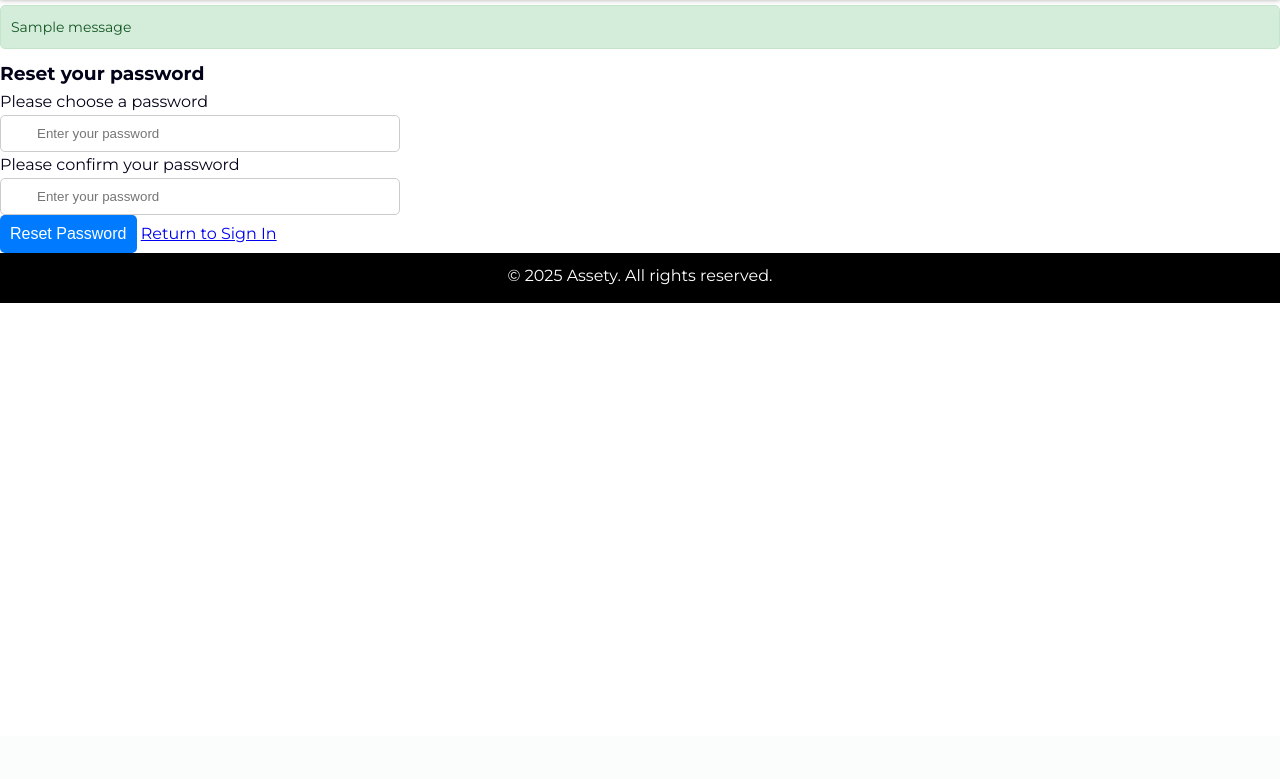
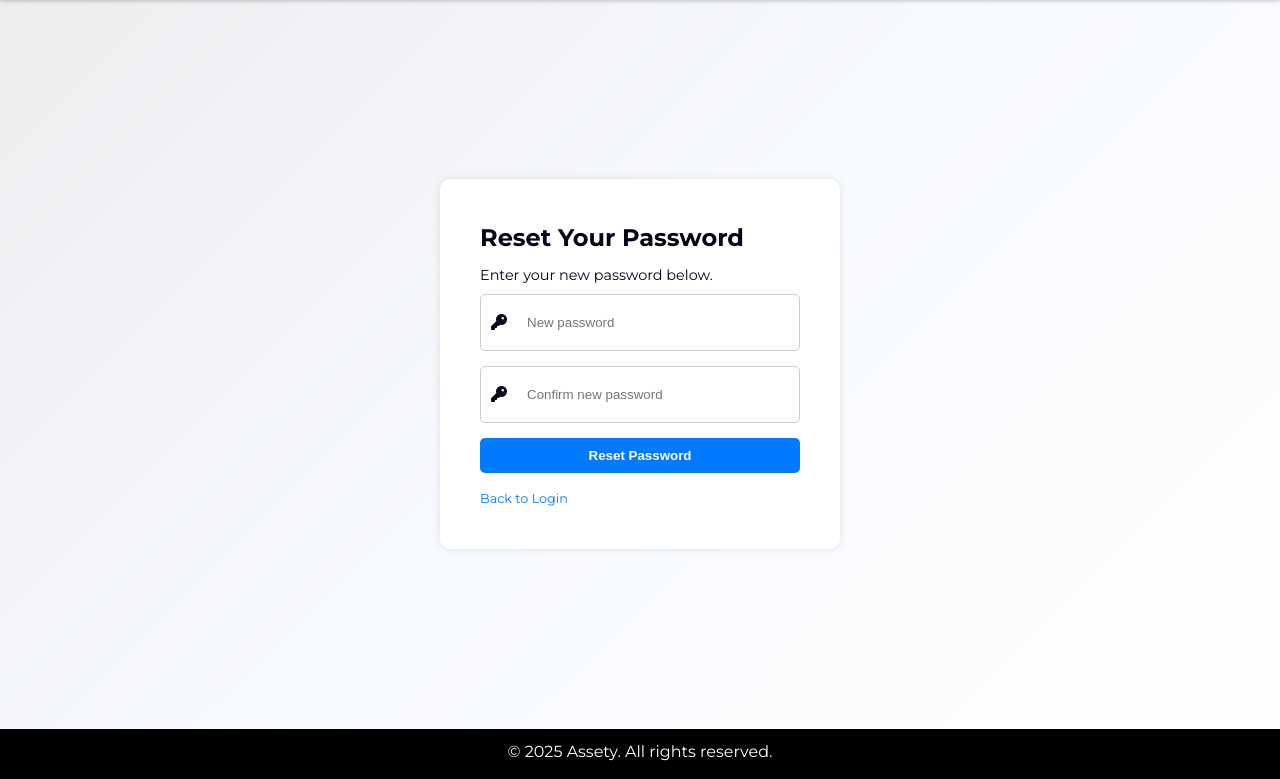
Before and after one commit to Bonzay993/Assety, a Flask app: template templates/reset-password.html in a window 1280 px wide. Shown: the part 64-843 px from the top of the page. Before the commit the page ends 367 px from the top, so only its background shows below. Run offline with Flask 3, Linux system fonts and the light colour scheme; the template is opened without the code that fills it, so the values that code supplies are empty; one stand-in notice (Sample message) is shown; parts of the project's set-up code (start-up, migrations or seed data) failed here and were passed over; some libraries are stand-ins or nearby versions.

Commit message:
Updated the html of the reset password form

```diff
--- a/templates/reset-password.html
+++ b/templates/reset-password.html
@@ -1,31 +1,34 @@
 {% extends "index.html" %}
+
 {% block content %}
 
+<section class="reset">
+    <div class="reset-container">
+        <h1>Reset Your Password</h1>
+        <p class="reset-paragraph">Enter your new password below.</p>
 
-    <!-- Reset Password Form -->
-    <form class="reset-password-form reset-password" method="POST" action="{{ url_for('reset_password', token=token) }}">
         <!-- Flash Messages -->
         {% with messages = get_flashed_messages(with_categories=true) %}
         {% if messages %}
-                <div class="flash-messages">
-                    {% for category, message in messages %}
-                        <div class="alert alert-danger alert-{{ category }} mt-3">
-                            {{ message }}
-                        </div>
+            {% for category, msg in messages %}
+                {% if category == 'reset-error' %}
+                    <div class="reset-alert reset-alert-danger">{{ msg }}</div>
+                {% elif category == 'reset-success' %}
+                    <div class="reset-alert reset-alert-success">{{ msg }}</div>
+                {% endif %}
             {% endfor %}
-                </div>
         {% endif %}
         {% endwith %}
-        <h3>Reset your password</h3>
-        <div class="form-group">
-            <p class="form-paragraph">Please choose a password</p>
-            <input type="password" name="password" id="password" class="form-control" id=""
-                   aria-describedby="emailHelp" placeholder="Enter your password">
+
+        <form action="{{ url_for('reset_password', token=token) }}" method="post" class="reset-form">
+            <div class="reset-form-group">
+                <i class="fa-solid fa-key"></i>
+                <input type="password" id="new-password" name="password" placeholder="New password" required>
             </div>
-        <div class="form-group">
-            <p class="form-paragraph">Please confirm your password</p>
-            <input type="password" name="password" id="repeat-password" class="form-control" id=""
-            aria-describedby="emailHelp" placeholder="Enter your password">
+
+            <div class="reset-form-group">
+                <i class="fa-solid fa-key"></i>
+                <input type="password" id="confirm-password" name="confirm_password" placeholder="Confirm new password" required>
             </div>
 
             <div id="password-feedback" class="password-feedback" style="display: none;">
@@ -35,9 +38,13 @@
                 <p id="company-feedback" class="feedback-text">Company name in use. Please ask your admin to provide credentials or contact support</p>
             </div>
 
-        <button type="submit" class="btn btn-primary sign-in-btn register-buttons reset-pass-btn">
-            Reset Password
-        </button>
-        <a href="{{ url_for('login') }}" class="return-to-sign-in">Return to Sign In</a>
+            <button type="submit" class="reset-btn">Reset Password</button>
         </form>
+
+        <div class="reset-links-container">
+            <a class="reset-link" href="{{ url_for('login') }}">Back to Login</a>
+        </div>
+    </div>
+</section>
+
 {% endblock %}
```
Lines whose indentation alone changed are shown as unchanged.
